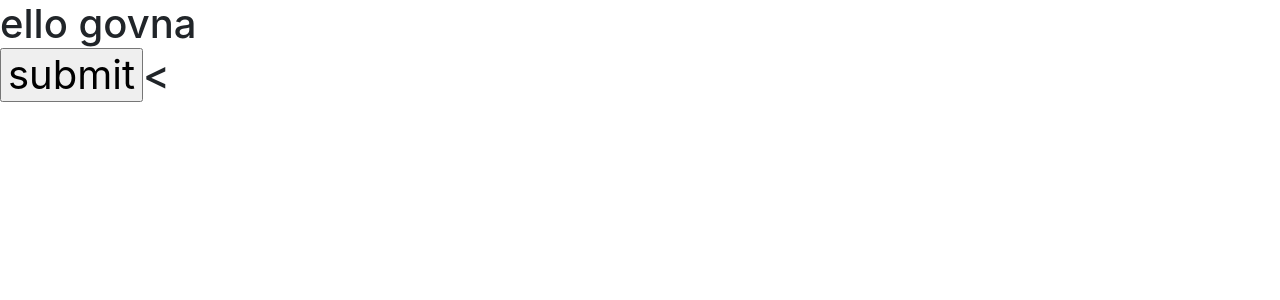
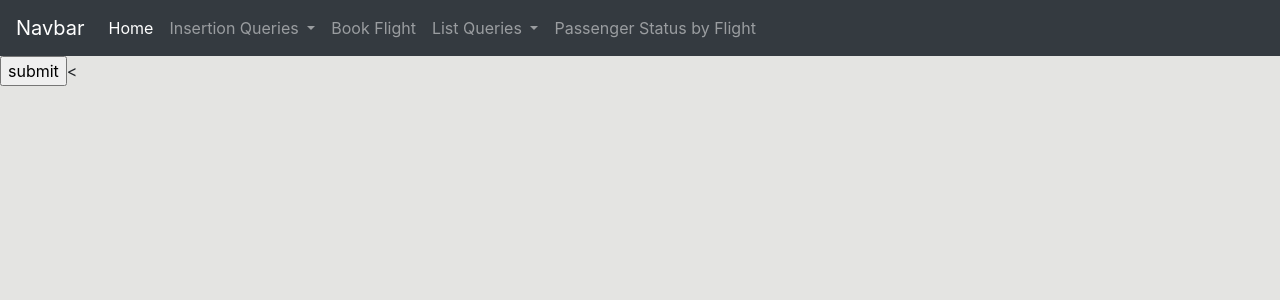
Before and after one commit to adialachar/CS166PhaseThree, a Flask app: page /repairs_per_plane_desc in a window 1280 px wide. Shown: the top 300 px of the page. Run offline with Flask 2, Linux system fonts and the light colour scheme; some libraries are stand-ins or nearby versions.

Commit message:
navbar is coming to town

```diff
--- a/templates/repairs_per_plane.html
+++ b/templates/repairs_per_plane.html
@@ -8,7 +8,66 @@
 
     <!-- Bootstrap CSS -->
     <link rel="stylesheet" href="https://maxcdn.bootstrapcdn.com/bootstrap/4.0.0/css/bootstrap.min.css" integrity="sha384-Gn5384xqQ1aoWXA+058RXPxPg6fy4IWvTNh0E263XmFcJlSAwiGgFAW/dAiS6JXm" crossorigin="anonymous">
-<h1> ello govna <form action = "" method = post><input type = "submit" value = submit><
+ <style>body {
+    background-color: #e4e4e2;
+}
+</style>
+<nav class="navbar navbar-expand-lg navbar-dark bg-dark">
+  <a class="navbar-brand" href="#">Navbar</a>
+  <button class="navbar-toggler" type="button" data-toggle="collapse" data-target="#navbarNavDropdown" aria-controls="navbarNavDropdown" aria-expanded="false" aria-label="Toggle navigation">
+    <span class="navbar-toggler-icon"></span>
+  </button>
+  <div class="collapse navbar-collapse" id="navbarNavDropdown">
+    <ul class="navbar-nav">
+      <li class="nav-item active">
+        <a class="nav-link" href="http://127.0.0.1:5000/">Home <span class="sr-only">(current)</span></a>
+      </li>
+
+      <li class="nav-item dropdown">
+        <a class="nav-link dropdown-toggle" href="#" id="navbarDropdownMenuLink" role="button" data-toggle="dropdown" aria-haspopup="true" aria-expanded="false">
+          Insertion Queries
+        </a>
+        <div class="dropdown-menu" aria-labelledby="navbarDropdownMenuLink">
+          <a class="dropdown-item" href="http://127.0.0.1:5000/plane">Insert Plane</a>
+          <a class="dropdown-item" href="http://127.0.0.1:5000/pilot">Insert Pilot</a>
+          <a class="dropdown-item" href="http://127.0.0.1:5000/flight">Insert Flight</a>
+	  <a class="dropdown-item" href="http://127.0.0.1:5000/technician">Insert Technician</a>
+        </div>
+      </li>
+
+	<li class="nav-item">
+		<a class="nav-link" href="http://127.0.0.1:5000/bookflight">Book Flight</a>
+	</li>
+
+
+	  <li class="nav-item dropdown">
+		<a class="nav-link dropdown-toggle" href="#" id="navbarDropdownMenuLink" role="button" data-toggle="dropdown" aria-haspopup="true" aria-expanded="false">
+		List Queries
+		  </a>
+	<div class="dropdown-menu" aria-labelledby="navbarDropdownMenuLink">
+	<a class="dropdown-item" href="http://127.0.0.1:5000/available_seats">Available Seats By flight</a>
+	<a class="dropdown-item" href="http://127.0.0.1:5000/repairs_per_plane_desc">Repairs Per Plane</a>
+	<a class="dropdown-item" href="http://127.0.0.1:5000/repairs_per_year_asc">Repairs Per Year</a>
+
+	</li>
+
+	<li class="nav-item">
+		<a class="nav-link" href="http://127.0.0.1:5000/passenger_status">Passenger Status by Flight</a>
+	</li>
+
+
+
+
+
+    </ul>
+  </div>
+</nav>
+
+
+
+
+
+    <form action = "" method = post><input type = "submit" value = submit><
 
     <!-- Optional JavaScript -->
     <!-- jQuery first, then Popper.js, then Bootstrap JS -->
```
